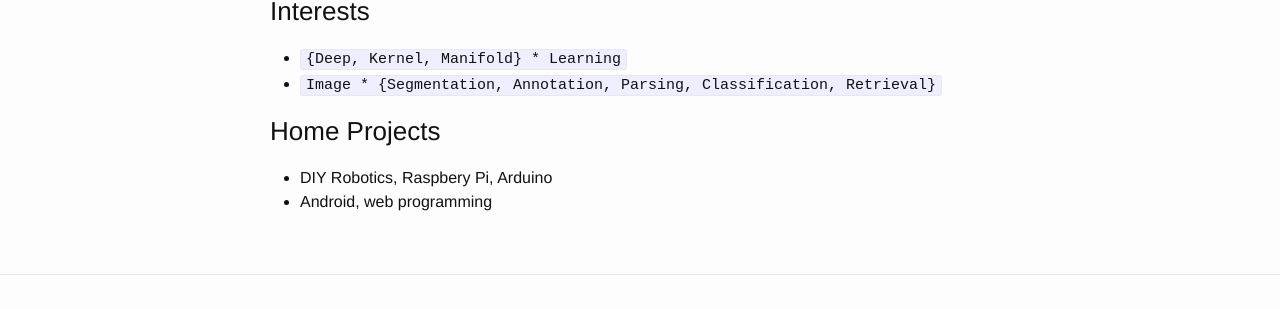
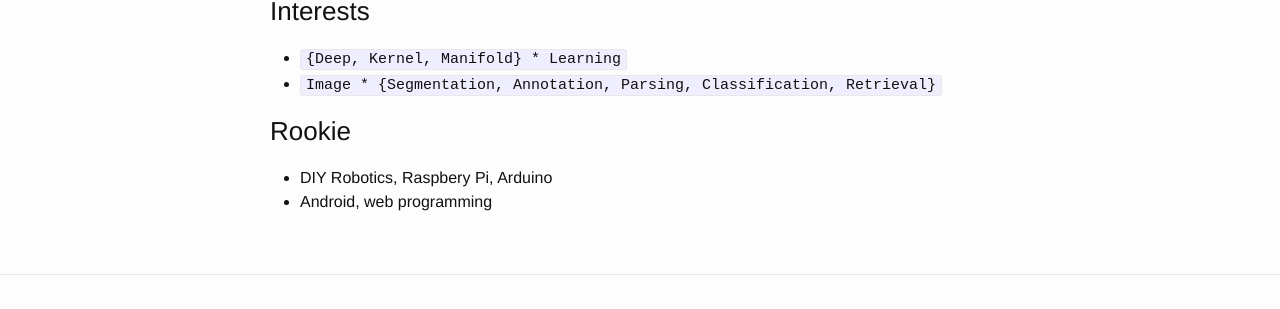
Before and after one commit to vodp/vodp.github.io, a Jekyll site: the page built from about.md, in a window 1280 px wide. Shown: the part 394-703 px from the top of the page. Built offline with Jekyll 4.4.1, drawn with Linux system fonts in a browser that asks for light colours.

Commit message:
Update about.md

```diff
--- a/about.md
+++ b/about.md
@@ -12,6 +12,6 @@
 * `{Deep, Kernel, Manifold} * Learning`
 * `Image * {Segmentation, Annotation, Parsing, Classification, Retrieval}`
 
-### Home Projects ###
+### Rookie ###
 * DIY Robotics, Raspbery Pi, Arduino
 * Android, web programming
```
